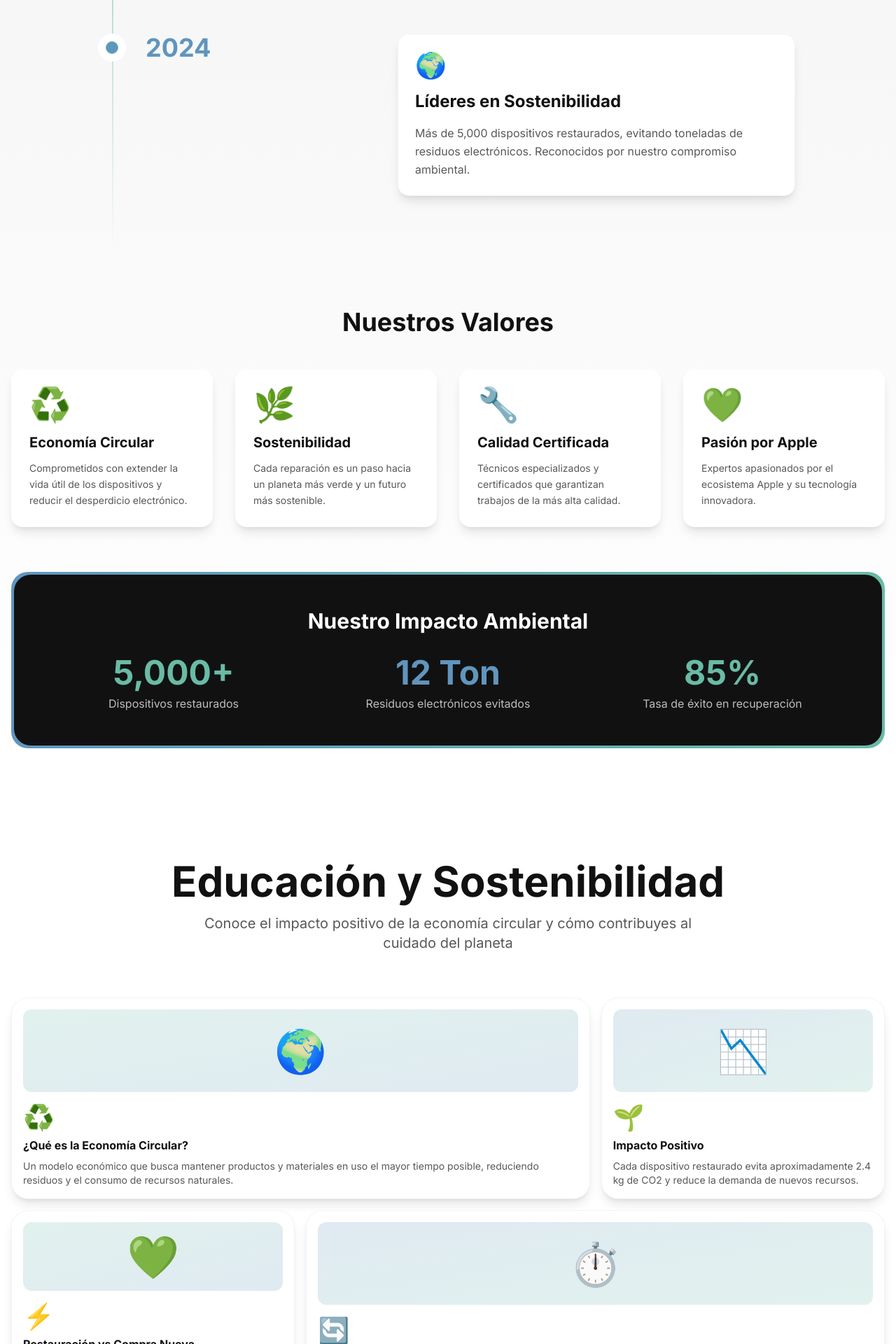
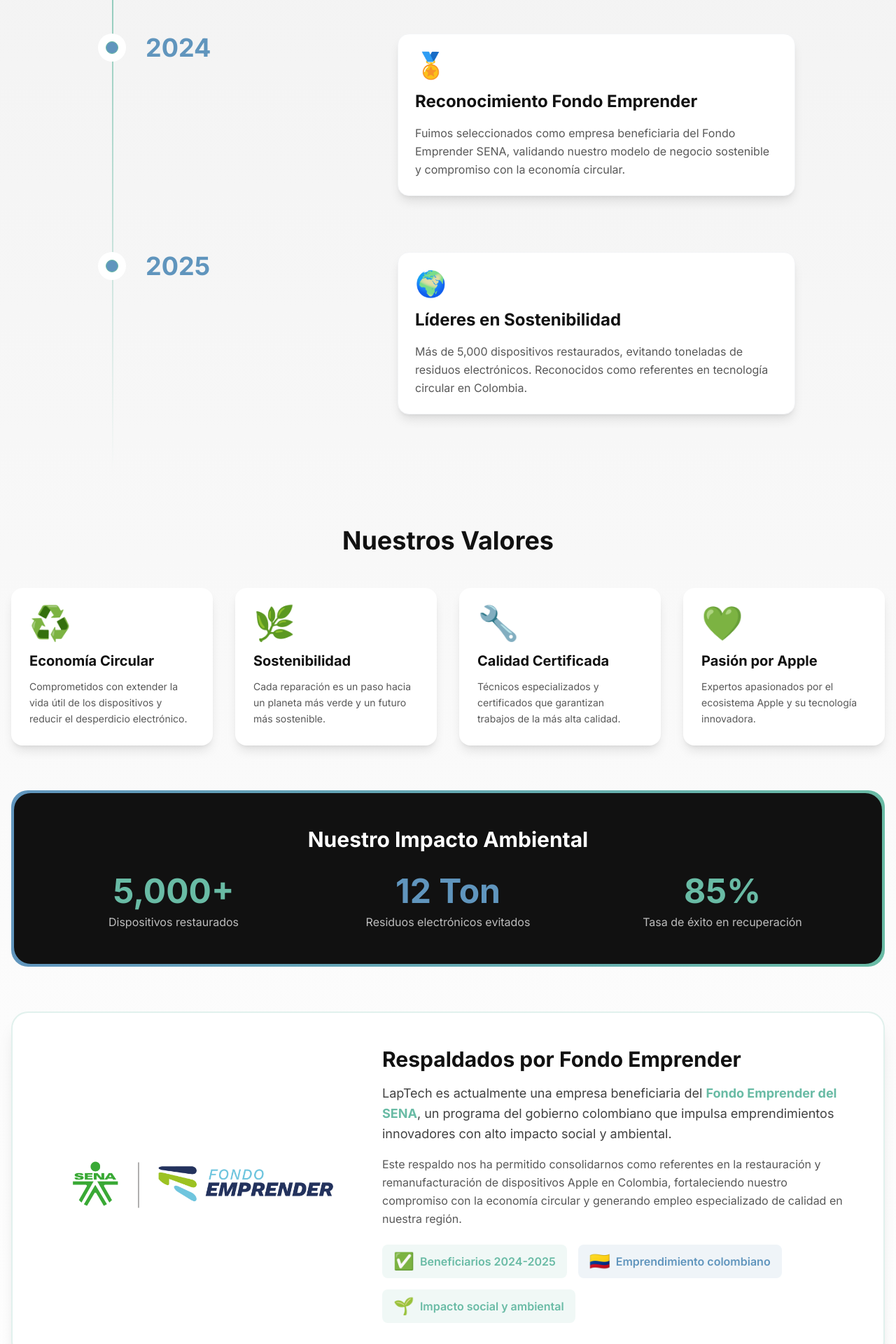
Before and after one commit to mateo-ux/PaginaLabTech, a Next.js app: page / in a window 1280 px wide. Shown: the part 4440-6360 px from the top of the page at 70% size. Built offline with nearby package versions, Linux system fonts and the light colour scheme; no server answers.

Commit message:
Agregar sección Fondo Emprender y actualizar timeline a 2025

```diff
--- a/components/about-section.tsx
+++ b/components/about-section.tsx
@@ -1,6 +1,7 @@
 "use client";
 
 import { Timeline } from "@/components/ui/timeline";
+import Image from "next/image";
 
 const timelineData = [
     {
@@ -29,8 +30,14 @@
     },
     {
         year: "2024",
+        title: "Reconocimiento Fondo Emprender",
+        description: "Fuimos seleccionados como empresa beneficiaria del Fondo Emprender SENA, validando nuestro modelo de negocio sostenible y compromiso con la economía circular.",
+        icon: "🏅"
+    },
+    {
+        year: "2025",
         title: "Líderes en Sostenibilidad",
-        description: "Más de 5,000 dispositivos restaurados, evitando toneladas de residuos electrónicos. Reconocidos por nuestro compromiso ambiental.",
+        description: "Más de 5,000 dispositivos restaurados, evitando toneladas de residuos electrónicos. Reconocidos como referentes en tecnología circular en Colombia.",
         icon: "🌍"
     }
 ];
@@ -125,7 +132,7 @@
                 </div>
 
                 {/* Impact Stats */}
-                <div className="bg-gradient-to-r from-brand-blue to-brand-green p-1 rounded-3xl">
+                <div className="bg-gradient-to-r from-brand-blue to-brand-green p-1 rounded-3xl mb-16">
                     <div className="bg-brand-black p-8 md:p-12 rounded-3xl">
                         <h3 className="text-3xl font-bold text-center text-white mb-8">
                             Nuestro Impacto Ambiental
@@ -146,6 +153,54 @@
                         </div>
                     </div>
                 </div>
+
+                {/* Fondo Emprender */}
+                <div className="mt-16">
+                    <div className="bg-white rounded-3xl p-8 md:p-12 shadow-xl border-2 border-brand-green/20">
+                        <div className="flex flex-col md:flex-row items-center gap-8">
+                            {/* Logo */}
+                            <div className="flex-shrink-0">
+                                <Image
+                                    src="/images/fondo-emprender.png"
+                                    alt="SENA Fondo Emprender"
+                                    width={400}
+                                    height={120}
+                                    className="w-full max-w-md"
+                                />
+                            </div>
+
+                            {/* Contenido */}
+                            <div className="flex-1">
+                                <h3 className="text-3xl font-bold text-brand-black mb-4">
+                                    Respaldados por Fondo Emprender
+                                </h3>
+                                <p className="text-lg text-brand-black/80 leading-relaxed mb-4">
+                                    LapTech es actualmente una empresa beneficiaria del <span className="font-bold text-brand-green">Fondo Emprender del SENA</span>,
+                                    un programa del gobierno colombiano que impulsa emprendimientos innovadores con alto impacto social y ambiental.
+                                </p>
+                                <p className="text-brand-black/70 leading-relaxed mb-4">
+                                    Este respaldo nos ha permitido consolidarnos como referentes en la restauración y remanufacturación
+                                    de dispositivos Apple en Colombia, fortaleciendo nuestro compromiso con la economía circular y generando empleo
+                                    especializado de calidad en nuestra región.
+                                </p>
+                                <div className="flex flex-wrap gap-4 mt-6">
+                                    <div className="flex items-center gap-2 bg-brand-green/10 px-4 py-2 rounded-lg">
+                                        <span className="text-2xl">✅</span>
+                                        <span className="font-semibold text-brand-green">Beneficiarios 2024-2025</span>
+                                    </div>
+                                    <div className="flex items-center gap-2 bg-brand-blue/10 px-4 py-2 rounded-lg">
+                                        <span className="text-2xl">🇨🇴</span>
+                                        <span className="font-semibold text-brand-blue">Emprendimiento colombiano</span>
+                                    </div>
+                                    <div className="flex items-center gap-2 bg-brand-green/10 px-4 py-2 rounded-lg">
+                                        <span className="text-2xl">🌱</span>
+                                        <span className="font-semibold text-brand-green">Impacto social y ambiental</span>
+                                    </div>
+                                </div>
+                            </div>
+                        </div>
+                    </div>
+                </div>
             </div>
         </section>
     );
```
Also changed, not shown: public/images/fondo-emprender.png (added).
